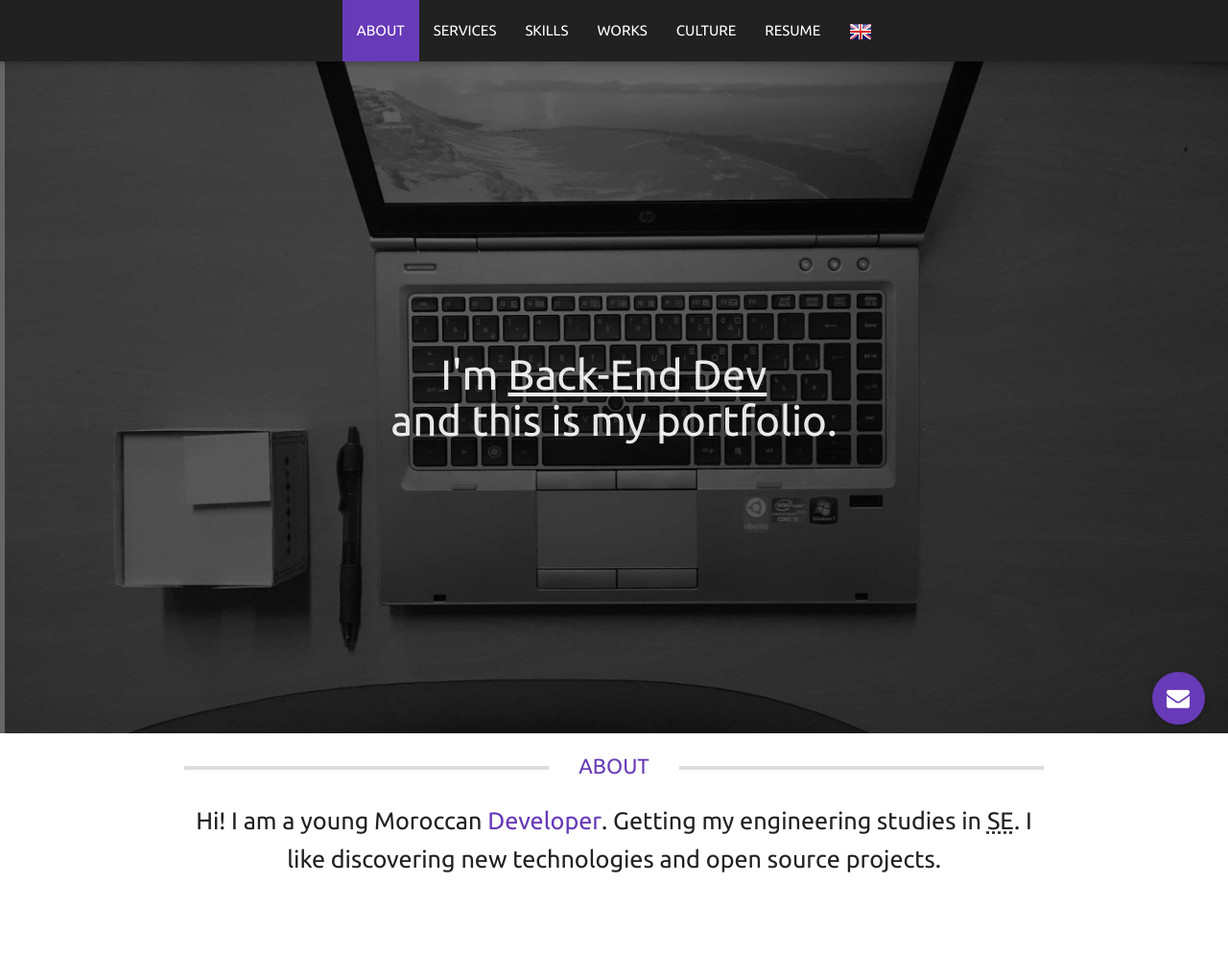
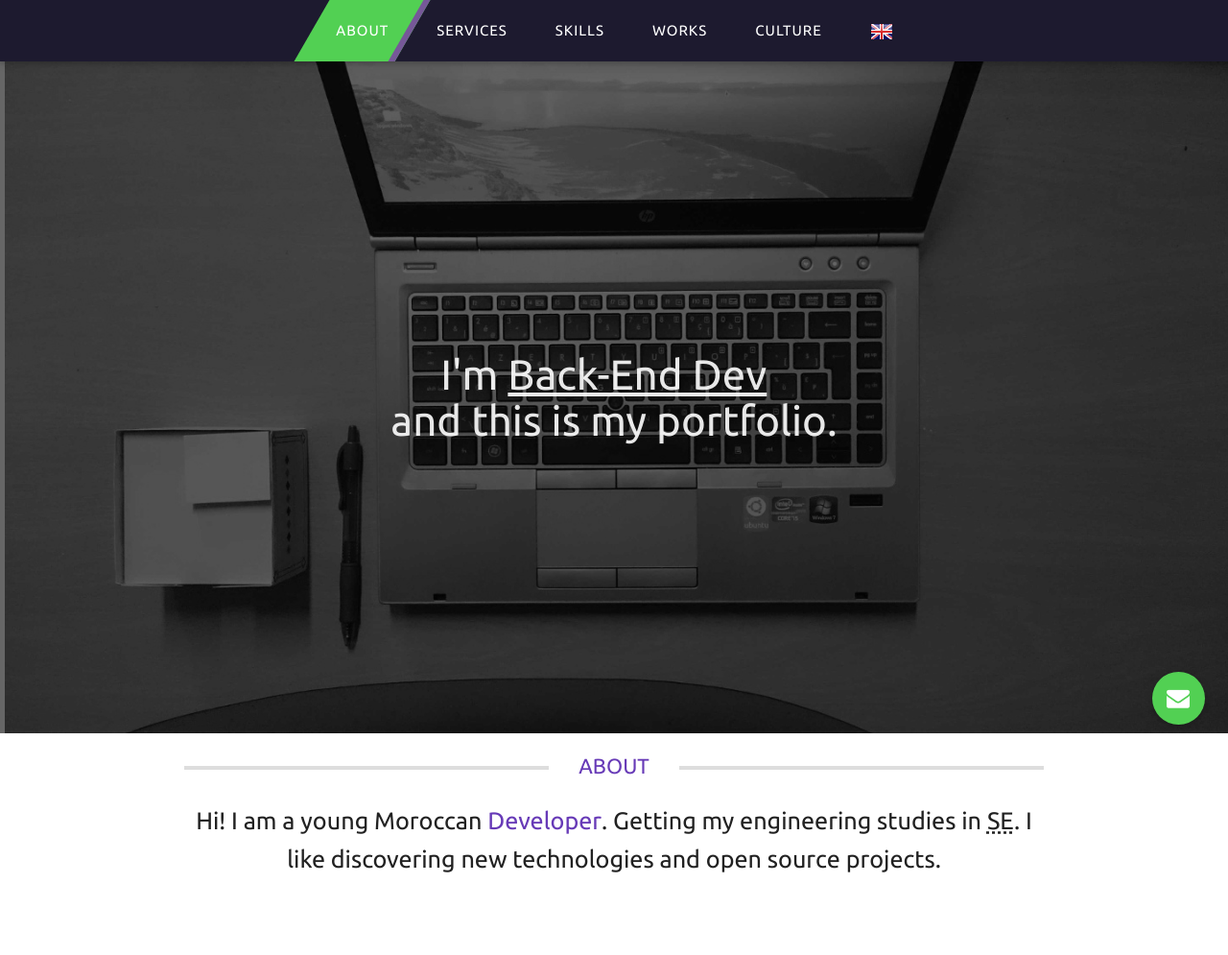
Before and after one commit to chaouimar1/www.v1.meruc.com, a PHP site: page / in a window 1280 px wide. Shown: the top 995 px of the page at 96% size. Run offline with PHP 8.4, Linux system fonts and the light colour scheme; some libraries are stand-ins or nearby versions.

Commit message:
evangelion scheme //dev

```diff
--- a/_src/css/dev/style.css
+++ b/_src/css/dev/style.css
@@ -227,11 +227,11 @@ footer.page-footer{
   padding-top: 0;
 }
 
-#mainemu a:hover,
+/* #mainemu a:hover,
 #mainemu a.active{
   background-color: #673ab7;
   color: #FFF !important;
-}
+} */
 
 /***************titles section ****************/
 
@@ -316,6 +316,9 @@ span.nopadd{
 ul#mainemu li a,
 ul#nav-mobile li a{
   text-transform: uppercase;
+  position: relative;
+  padding: 0 25px;
+  letter-spacing: 1px;
 }
 
 #comp_fire .card img{
@@ -541,3 +544,69 @@ img.activator {
 .card-images {
   position: relative;
 }
+
+/********** Evangelion Skin **********/
+.nav {
+  background-color: #1d1a2f !important;
+}
+
+.deepurpleva{
+  background-color: #1d1a2f;
+}
+
+.purpleva{
+  background-color: #765898;
+}
+
+.neoneva{
+  background-color: #52d053;
+}
+
+.accenteva{
+  background-color: #e6770b;
+}
+
+.btn-floating:hover {
+    background-color: #52d053;
+}
+
+#mainemu a:after{
+  content: '';
+  position: absolute;
+  top: 0;
+  left: 0;
+  right: 0;
+  bottom: 0;
+  z-index: -1;
+  transform: skewX(-30deg);
+  opacity: 0;
+  transition: all 0.3s;
+  border-right: 7px solid #765898;
+}
+#mainemu li:focus a,
+#mainemu li.active a {
+  color: #fff;
+}
+
+#mainemu li,
+#mainemu li a {
+  transition: opacity 0.3s;
+}
+
+#mainemu li:hover a:after {
+  opacity: 1;
+  background-color: #52d053;
+}
+
+#mainemu a.active:after {
+  opacity: 1;
+  background-color: #52d053;
+}
+
+#mainemu li:hover a:after {
+  opacity: 1;
+}
+
+#mainemu a:hover {
+  background-color: rgba(0,0,0,0);
+}
--- a/index.html
+++ b/index.html
@@ -28,7 +28,7 @@
 
   <style type="text/css">
     /* Loader inline style */
-    #loader-wrapper,#loader-wrapper-trans{position:fixed;top:0;left:0;height:100%;width:100%;text-align:center;z-index:1001}#loader-wrapper h4,#loader-wrapper-trans h4{position:relative;top:40%}.l-grey{background-color:#212121!important}.l-white{color:#FFF!important}.l-purple{background-color:#7e57c2!important}#loader-wrapper .preloader-wrapper{top: 50%}
+    #loader-wrapper,#loader-wrapper-trans{position:fixed;top:0;left:0;height:100%;width:100%;text-align:center;z-index:1001}#loader-wrapper h4,#loader-wrapper-trans h4{position:relative;top:40%}.l-grey{background-color:#212121!important}.l-white{color:#FFF!important}.l-purple{background-color:#52d053 !important}#loader-wrapper .preloader-wrapper{top: 50%}
   </style>
 
 </head>
@@ -56,7 +56,7 @@
 <!-- END LOADER -->
 
   <div class="navbar-fixed">
-  <nav class="grey darken-4" role="navigation" style="z-index: 100;">
+  <nav class="grey nav" role="navigation" style="z-index: 100;">
     <div class="nav-wrapper container centerw">
       <a id="logo-container" href="#" class="hide-on-large-only white-text brand-logo lego">meruc.com</a>
       <ul class="hide-on-med-and-down" id="mainemu">
@@ -65,7 +65,6 @@
         <li><a class="white-text scollmenu trn" href="#comp_body">Compétences</a></li>
         <li><a class="white-text scollmenu trn" href="#real_body">Realisations</a></li>
         <li><a class="white-text scollmenu trn" href="#cult_body">Culture</a></li>
-        <li><a class="white-text modal-trigger trn" href="https://goo.gl/Lms3iH" target="_blanc">Résumé</a></li>
         <li><a class="white-text scollmenu trn trans">flag</a></li>
       </ul>
 
@@ -75,7 +74,6 @@
         <li><a onclick="$('.button-collapse').sideNav('hide');" class="waves-effect trn" href="#comp_body">Compétences</a></li>
         <li><a onclick="$('.button-collapse').sideNav('hide');" class="waves-effect trn" href="#real_body">Réalisations</a></li>
         <li><a onclick="$('.button-collapse').sideNav('hide');" class="waves-effect trn" href="#cult_body">Culture</a></li>
-        <li><a onclick="$('.button-collapse').sideNav('hide');" class="waves-effect trn" href="https://www.dropbox.com/s/8volrkgt4audgal/CHAOUI%20Marwane%20-%20CV.pdf?dl=0" target="_blanc">Résumé</a></li>
         <li><a onclick="$('.button-collapse').sideNav('hide');" class="waves-effect trn trans">flag</a></li>
       </ul>
       <a href="#" data-activates="nav-mobile" class="button-collapse"><i class="material-icons white-text">menu</i></a>
@@ -152,7 +150,7 @@
 
 
    <div class="fixed-action-btn" style="bottom: 45px; right: 24px;">
-    <a class="btn-floating btn-large deep-purple" href="mailto:me@meruc.com?Subject=meruc.com" target="_blanc">
+    <a class="btn-floating btn-large neoneva" href="mailto:me@meruc.com?Subject=meruc.com" target="_blanc">
       <i class="fa fa-envelope"></i>
     </a>
   </div>
@@ -382,10 +380,10 @@
                 <div class="col l12">
                   <div class="portfolioFilter clearfix">
                     <a href="#" data-filter="*" class="black current">All Categories</a>
-                    <a href="#" data-filter=".contributions" class="amber accent-4">Open Source Contributions</a>
-                    <a href="#" data-filter=".sideprojects" class="blue darken-3">Side Projects</a>
-                    <a href="#" data-filter=".web" class="teal">Web</a>
-                    <a href="#" data-filter=".desktop" class="blue-grey darken-4">Desktop</a>
+                    <a href="#" data-filter=".contributions" class="deepurpleva">Open Source Contributions</a>
+                    <a href="#" data-filter=".sideprojects" class="purpleva">Side Projects</a>
+                    <a href="#" data-filter=".web" class="neoneva">Web</a>
+                    <a href="#" data-filter=".desktop" class="accenteva">Desktop</a>
                   </div>
                 </div>
                 <div class="col l12 portfolioContainer">
@@ -394,7 +392,7 @@
                     <div class="card av">
                       <div class="card-image waves-effect waves-block waves-light">
                         <img class="activator" src="_src/img/proj/avocapp/a2.PNG">
-                        <div class="arrow teal">
+                        <div class="arrow neoneva">
                           <span>Web</span>
                         </div>
                       </div>
@@ -412,7 +410,7 @@
                     <div class="card mi">
                       <div class="card-image waves-effect waves-block waves-light">
                         <img class="activator" src="_src/img/proj/ordre/o2_dir.PNG">
-                        <div class="arrow teal">
+                        <div class="arrow neoneva">
                           <span>Web</span>
                         </div>
                       </div>
@@ -430,7 +428,7 @@
                     <div class="card po">
                       <div class="card-image waves-effect waves-block waves-light">
                         <img class="activator" src="_src/img/proj/pointage/p4.PNG">
-                        <div class="arrow teal">
+                        <div class="arrow neoneva">
                           <span>Web</span>
                         </div>
                       </div>
@@ -464,7 +462,7 @@
                     <div class="card pfe">
                       <div class="card-image waves-effect waves-block waves-light">
                         <img class="activator" src="_src/img/proj/pfe/2.jpg">
-                        <div class="arrow teal">
+                        <div class="arrow neoneva">
                           <span>Web</span>
                         </div>
                       </div>
@@ -496,7 +494,7 @@
                     <div class="card oem">
                       <div class="card-image waves-effect waves-block waves-light">
                         <img class="activator" src="_src/img/proj/OCT.PNG">
-                        <div class="arrow blue darken-3">
+                        <div class="arrow purpleva">
                           <span>Side P</span>
                         </div>
                       </div>
@@ -510,27 +508,11 @@
                     </div>
                   </div>
 
-                  <div class="col l3 s12 m6 desktop sideprojects">
-                    <div class="card cal">
-                      <div class="card-image waves-effect waves-block waves-light">
-                        <img class="activator" src="_src/img/proj/CCW7.jpg">
-                        <div class="arrow blue-grey darken-4">
-                          <span>Desk</span>
-                        </div>
-                      </div>
-                      <div class="card-reveal">
-                        <span class="card-title grey-text text-darken-4">Calendars<i class="material-icons right">close</i></span>
-                        <p class="trn">Calend</p>
-                        <p><a href="http://fav.me/d4yq1a1" target="_blanc">Télécharger</a></p>
-                      </div>
-                    </div>
-                  </div>
-
                   <div class="col l3 s12 m6 desktop contributions">
                     <div class="card cal">
                       <div class="card-image waves-effect waves-block waves-light">
                         <img class="activator" src="_src/img/proj/vscode.png">
-                        <div class="arrow amber accent-4">
+                        <div class="arrow deepurpleva">
                           <span>OpenS</span>
                         </div>
                       </div>
@@ -543,36 +525,11 @@
                     </div>
                   </div>
 
-                  <div class="col l3 s12 m6 web">
-                    <div class="card mrissa">
-                      <div class="card-image waves-effect waves-block waves-light">
-                        <img class="activator" src="_src/img/proj/mrissa/1.jpg">
-                        <div class="arrow teal">
-                          <span>Web</span>
-                        </div>
-                      </div>
-                      <div class="card-reveal">
-                        <span class="card-title grey-text text-darken-4">Commune Lamrissa<i class="material-icons right">close</i></span>
-                        <p class="trn">mrissa</p>
-                        <div class="row" id="pslides">
-                          <div class="col l6 s6 m6">
-                            <a href="_src/img/proj/mrissa/1.jpg"><img class="slide_p" width="110%" src="_src/img/proj/mrissa/1.jpg"></a>
-                          </div>
-                          <div class="col l6 s6 m6">
-                            <a href="_src/img/proj/mrissa/2.jpg"><img class="slide_p" width="110%" src="_src/img/proj/mrissa/2.jpg"></a>
-                          </div>
-                        </div>
-                        <div class="chip">WordPress</div>
-                        <div class="chip">Intégration HTML</div>
-                      </div>
-                    </div>
-                  </div>
-
                   <div class="col l3 s12 m6 desktop contributions">
                     <div class="card cal">
                       <div class="card-image waves-effect waves-block waves-light">
                         <img class="activator" src="_src/img/proj/arc/icons.png">
-                        <div class="arrow blue-grey darken-4">
+                        <div class="arrow accenteva">
                           <span>Desk</span>
                         </div>
                       </div>
@@ -597,7 +554,7 @@
                     <div class="card cal">
                       <div class="card-image waves-effect waves-block waves-light">
                         <img class="activator" src="_src/img/proj/bouayadapp.png">
-                        <div class="arrow blue darken-3">
+                        <div class="arrow purpleva">
                           <span>Side P</span>
                         </div>
                       </div>
@@ -773,7 +730,6 @@
       <ul id="socicons">
         <li><a href="https://www.linkedin.com/in/chaouimar1" target="_blanc"><i class="fa fa-2x fa-linkedin"></i></a></li>
         <li><a href="https://github.com/chaouimar1" target="_blanc"><i class="fa fa-2x fa-github"></i></a></li>
-        <li><a href="https://www.reddit.com/u/chaouimar1" target="_blanc"><i class="fa fa-2x fa-reddit"></i></a></li>
         <li><a href="https://instagram.com/chaouimar1" target="_blanc"><i class="fa fa-2x fa-instagram"></i></a></li>
         <li><a href="https://500px.com/chaouimar1/" target="_blanc"><i class="fa fa-2x fa-500px"></i></a></li>
         <li><a href="https://www.twitter.com/chaouimar1" target="_blanc"><i class="fa fa-2x fa-twitter"></i></a></li>
@@ -784,8 +740,8 @@
 
 
 
-  <footer class="page-footer grey darken-4">
-    <div class="footer-copyright grey darken-4">
+  <footer class="page-footer">
+    <div class="footer-copyright nav">
       <div class="container center">
       <span class="trn">coded</span> <i class="fa fa-heart deep-purple-text text-lighten-2"></i> // <a id="curryear" target="_blanc" class="deep-purple-text text-lighten-3" href="http://goo.gl/K2iP8k"></a>
       </div>
@@ -797,7 +753,7 @@
   <link rel="stylesheet" type="text/css" href="http://fonts.googleapis.com/css?family=Ubuntu:regular,bold&subset=Latin">
   <link href="https://fonts.googleapis.com/icon?family=Material+Icons" rel="stylesheet">
   <link href="_src/css/materialize.min.css" type="text/css" rel="stylesheet" media="screen,projection"/>
-  <link href="_src/css/style.css" type="text/css" rel="stylesheet" media="screen,projection"/>
+  <link href="_src/css/dev/style.css" type="text/css" rel="stylesheet" media="screen,projection"/>
   <link rel="stylesheet" href="_src/css/font-awesome.css">
   <link href="_src/css/animate.css" type="text/css" rel="stylesheet"/>
   <link href="_src/css/jquery.tosrus.all.css" type="text/css" rel="stylesheet"/>
@@ -808,7 +764,7 @@
   <script src="_src/js/materialize.min.js"></script>
   <script src="_src/js/translate.js"></script>
   <script src="_src/js/typed.js"></script>
-  <script src="_src/js/init.js"></script>
+  <script src="_src/js/dev/init.js"></script>
   <script src="https://unpkg.com/isotope-layout@3/dist/isotope.pkgd.min.js"></script>
   <script>
     (function(i,s,o,g,r,a,m){i['GoogleAnalyticsObject']=r;i[r]=i[r]||function(){
```
Also changed, not shown: _src/js/dev/init.js (+8 -8 lines).
